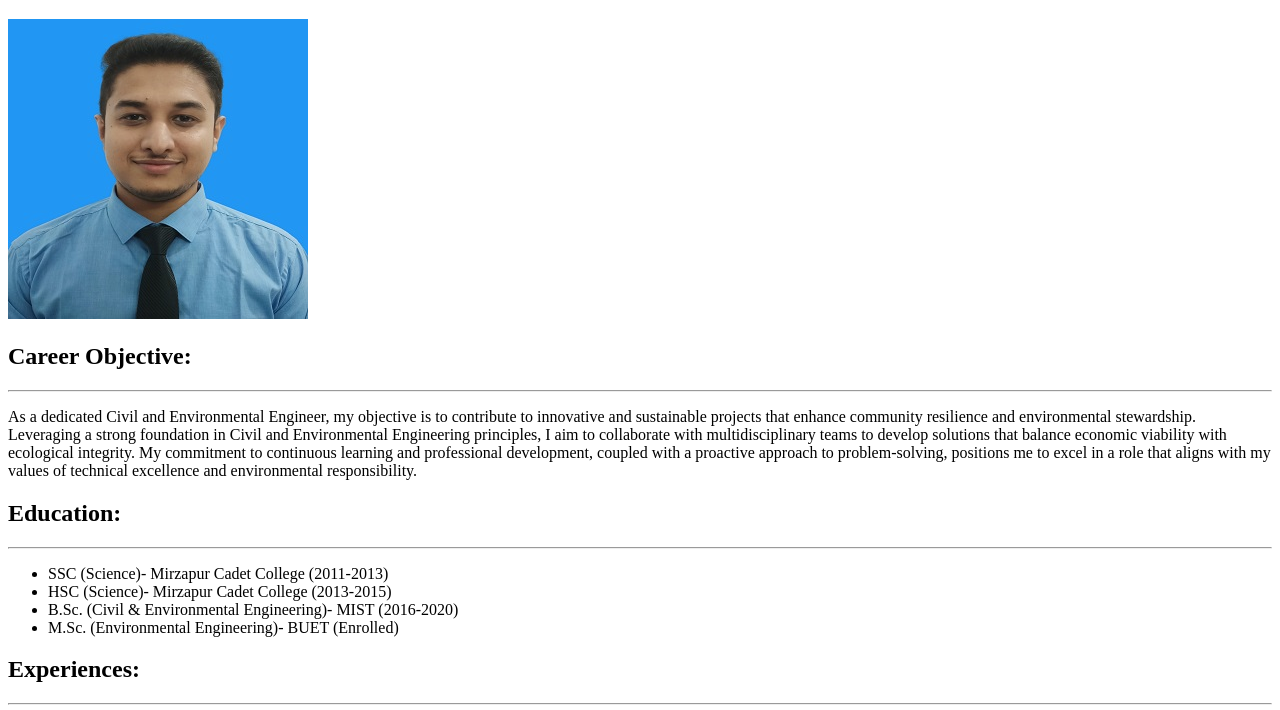
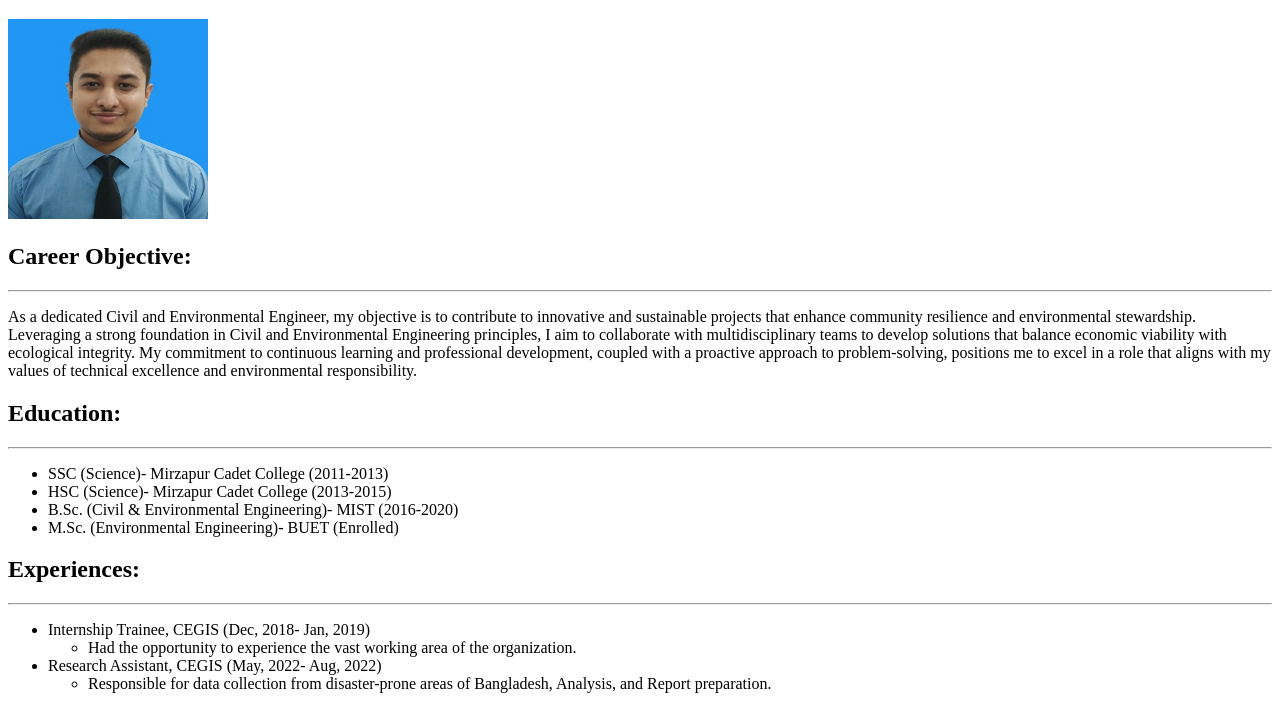
Before and after one commit to ShihabRabbi/Capstone-Project--1, a plain HTML site: page index.html in a window 1280 px wide. Shown: the part 61-771 px from the top of the page. Drawn offline with Linux system fonts and the light colour scheme.

Commit message:
Add files via upload

```diff
--- a/index.html
+++ b/index.html
@@ -6,7 +6,7 @@
 </head>
 <body>
   <h1>MD. Fazlay Rabbi Shihab</h1>
-  <img src="./Assets/300x300- New.jpg"/>
+  <img src="./Assets/300x300- New.jpg" height="200"/>
   <h2>Career Objective:</h2>
   <hr/>
   <p>
```
